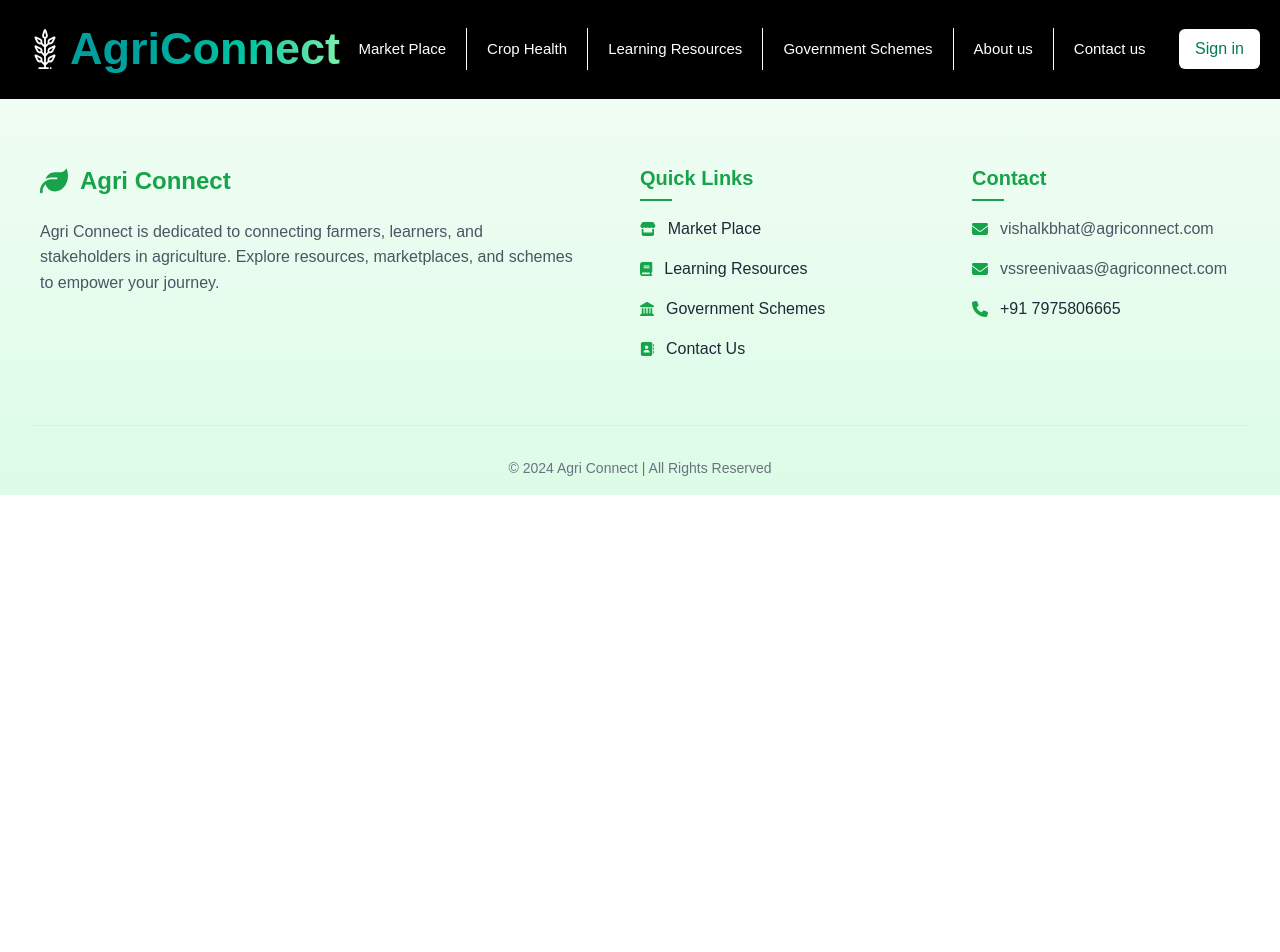
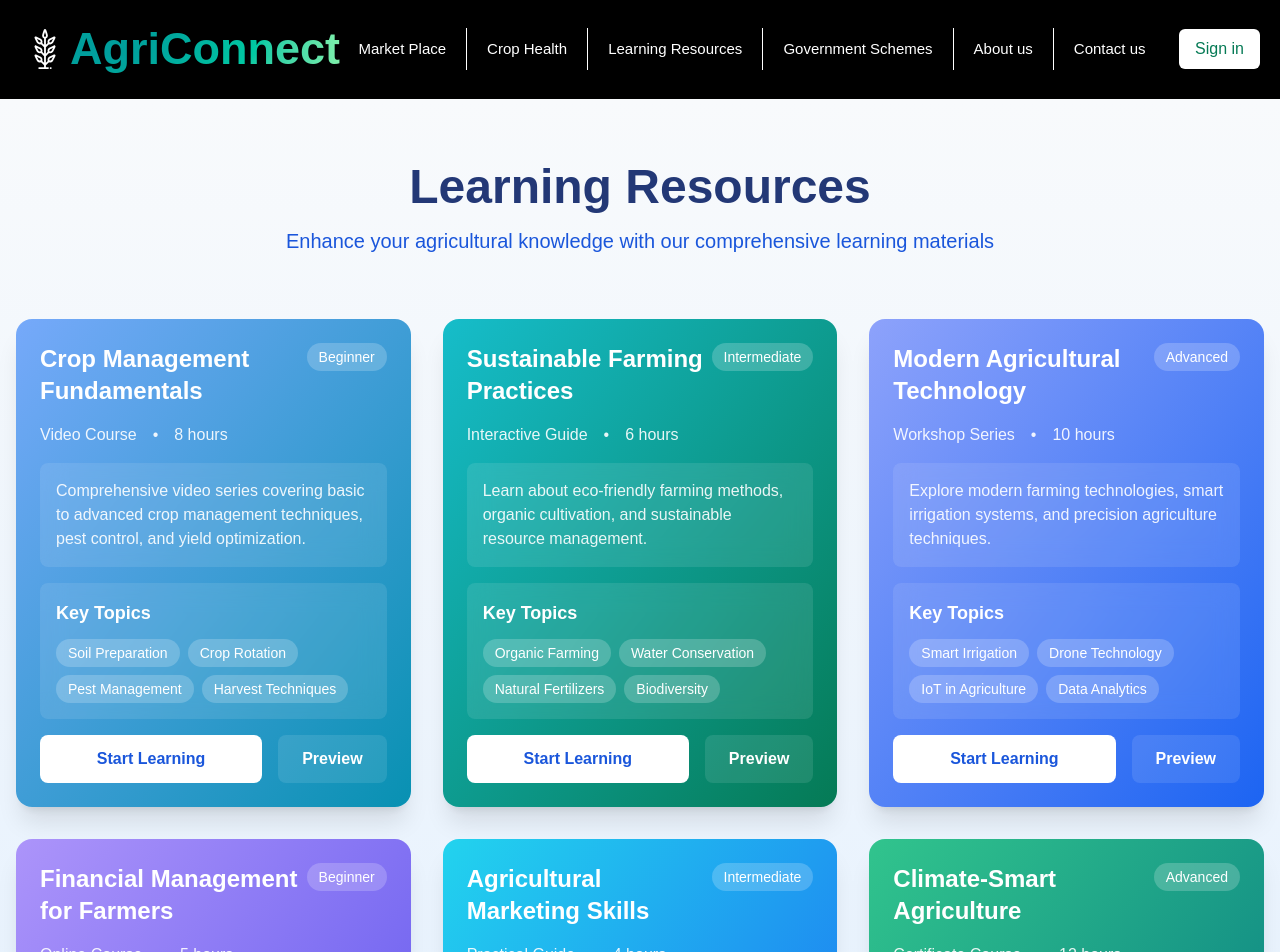
Before and after one commit to VishalBhat07/agri-connect, a React (Vite) app in the folder frontend/: page /learn in a window 1280 px wide. Shown: the top 952 px of the page. Before the commit the page ends 800 px from the top, so only its background shows below. Built offline with nearby package versions, Linux system fonts and the light colour scheme; no server answers; a web font is replaced by a local one.

Commit message:
Added learning resources and government schemes pages (hardcoded)

```diff
--- a/frontend/src/App.jsx
+++ b/frontend/src/App.jsx
@@ -12,6 +12,7 @@ import Login from "./pages/Login/Login";
 import Profile from "./pages/Profile/Profile";
 import FarmerMarket from "./pages/MarketPlace/FarmerMarket";
 import Predictor from "./pages/Prediction/Predictor";
+import LearningResourcesPage from "./pages/Learn/Learn";
 
 function App() {
   return (
@@ -28,6 +29,7 @@ function App() {
           <Route path={"/login"} element={<Login />} />
           <Route path={"/profile"} element={<Profile />} />
           <Route path={"/marketplace"} element={<FarmerMarket />} />
+          <Route path={"/learn"} element={<LearningResourcesPage />} />
           <Route path={"/test"} element={<Predictor />} />
         </Routes>
       </div>
--- a/frontend/src/components/Navbar/Navbar.jsx
+++ b/frontend/src/components/Navbar/Navbar.jsx
@@ -49,7 +49,7 @@ const Navbar = () => {
         <div className="tabs">
           <li onClick={() => navigate("/marketplace")}>Market Place</li>
           <li onClick={() => navigate("/crophealth")}>Crop Health</li>
-          <li>Learning Resources</li>
+          <li onClick={() => navigate("/learn")}>Learning Resources</li>
           <li onClick={() => navigate("/schemes")}>Government Schemes</li>
           <li onClick={() => navigate("/about")}>About us</li>
           <li onClick={() => navigate("/contact")}>Contact us</li>
--- /dev/null
+++ b/frontend/src/pages/Learn/Learn.jsx
@@ -0,0 +1,200 @@
+import React from "react";
+import { motion } from "framer-motion";
+
+const resources = [
+  {
+    title: "Crop Management Fundamentals",
+    type: "Video Course",
+    description:
+      "Comprehensive video series covering basic to advanced crop management techniques, pest control, and yield optimization.",
+    duration: "8 hours",
+    topics: [
+      "Soil Preparation",
+      "Crop Rotation",
+      "Pest Management",
+      "Harvest Techniques",
+    ],
+    level: "Beginner",
+    color: "from-blue-400 to-cyan-600",
+  },
+  {
+    title: "Sustainable Farming Practices",
+    type: "Interactive Guide",
+    description:
+      "Learn about eco-friendly farming methods, organic cultivation, and sustainable resource management.",
+    duration: "6 hours",
+    topics: [
+      "Organic Farming",
+      "Water Conservation",
+      "Natural Fertilizers",
+      "Biodiversity",
+    ],
+    level: "Intermediate",
+    color: "from-teal-400 to-green-600",
+  },
+  {
+    title: "Modern Agricultural Technology",
+    type: "Workshop Series",
+    description:
+      "Explore modern farming technologies, smart irrigation systems, and precision agriculture techniques.",
+    duration: "10 hours",
+    topics: [
+      "Smart Irrigation",
+      "Drone Technology",
+      "IoT in Agriculture",
+      "Data Analytics",
+    ],
+    level: "Advanced",
+    color: "from-indigo-400 to-blue-600",
+  },
+  {
+    title: "Financial Management for Farmers",
+    type: "Online Course",
+    description:
+      "Master financial planning, budgeting, and risk management specifically tailored for agricultural businesses.",
+    duration: "5 hours",
+    topics: [
+      "Budgeting",
+      "Risk Management",
+      "Credit Planning",
+      "Market Analysis",
+    ],
+    level: "Beginner",
+    color: "from-purple-400 to-indigo-600",
+  },
+  {
+    title: "Agricultural Marketing Skills",
+    type: "Practical Guide",
+    description:
+      "Learn effective marketing strategies for agricultural products and direct-to-consumer sales techniques.",
+    duration: "4 hours",
+    topics: [
+      "Market Research",
+      "Digital Marketing",
+      "Value Chain",
+      "Pricing Strategies",
+    ],
+    level: "Intermediate",
+    color: "from-cyan-400 to-blue-600",
+  },
+  {
+    title: "Climate-Smart Agriculture",
+    type: "Certificate Course",
+    description:
+      "Understanding climate change impacts on agriculture and adaptation strategies for sustainable farming.",
+    duration: "12 hours",
+    topics: [
+      "Climate Adaptation",
+      "Resilient Crops",
+      "Weather Monitoring",
+      "Risk Mitigation",
+    ],
+    level: "Advanced",
+    color: "from-green-400 to-teal-600",
+  },
+];
+
+const ResourceCard = ({ resource, index }) => {
+  return (
+    <motion.div
+      initial={{ opacity: 0, y: 20 }}
+      animate={{ opacity: 1, y: 0 }}
+      transition={{ delay: index * 0.1 }}
+      whileHover={{ scale: 1.02, rotateY: 5, z: 50 }}
+      className="w-full"
+    >
+      <div className="h-full rounded-2xl shadow-xl overflow-hidden transform-gpu">
+        <div className={`p-6 h-full bg-gradient-to-br ${resource.color}`}>
+          <motion.div
+            initial={{ y: 20, opacity: 0 }}
+            animate={{ y: 0, opacity: 1 }}
+            transition={{ delay: index * 0.2 }}
+            className="space-y-4"
+          >
+            <div className="flex justify-between items-start mb-4">
+              <h2 className="text-2xl font-bold text-white">
+                {resource.title}
+              </h2>
+              <span className="px-3 py-1 bg-white/20 rounded-full text-white text-sm">
+                {resource.level}
+              </span>
+            </div>
+
+            <div className="flex items-center space-x-4 text-white/90">
+              <span>{resource.type}</span>
+              <span>•</span>
+              <span>{resource.duration}</span>
+            </div>
+
+            <div className="bg-white/10 backdrop-blur-md rounded-lg p-4 mt-4">
+              <p className="text-white/90">{resource.description}</p>
+            </div>
+
+            <div className="bg-white/10 backdrop-blur-md rounded-lg p-4">
+              <h3 className="text-lg font-semibold text-white mb-3">
+                Key Topics
+              </h3>
+              <div className="flex flex-wrap gap-2">
+                {resource.topics.map((topic, i) => (
+                  <span
+                    key={i}
+                    className="px-3 py-1 bg-white/20 rounded-full text-white text-sm"
+                  >
+                    {topic}
+                  </span>
+                ))}
+              </div>
+            </div>
+
+            <div className="flex space-x-4 mt-6">
+              <motion.button
+                whileHover={{ scale: 1.05 }}
+                whileTap={{ scale: 0.95 }}
+                className="flex-1 px-6 py-3 bg-white text-blue-700 rounded-lg font-semibold hover:bg-blue-50 transition-colors"
+              >
+                Start Learning
+              </motion.button>
+              <motion.button
+                whileHover={{ scale: 1.05 }}
+                whileTap={{ scale: 0.95 }}
+                className="px-6 py-3 bg-white/10 text-white rounded-lg font-semibold hover:bg-white/20 transition-colors"
+              >
+                Preview
+              </motion.button>
+            </div>
+          </motion.div>
+        </div>
+      </div>
+    </motion.div>
+  );
+};
+
+const LearningResourcesPage = () => {
+  return (
+    <div className="min-h-screen bg-gradient-to-b from-slate-50 to-blue-100 py-16 px-4">
+      <motion.div
+        initial={{ opacity: 0, y: -20 }}
+        animate={{ opacity: 1, y: 0 }}
+        className="max-w-7xl mx-auto"
+      >
+        <div className="text-center mb-16">
+          <h1 className="text-5xl font-bold text-blue-900 mb-4">
+            Learning Resources
+          </h1>
+          <p className="text-xl text-blue-700">
+            Enhance your agricultural knowledge with our comprehensive learning
+            materials
+          </p>
+        </div>
+
+        <div className="grid grid-cols-1 md:grid-cols-2 lg:grid-cols-3 gap-8">
+          {resources.map((resource, index) => (
+            <ResourceCard key={index} resource={resource} index={index} />
+          ))}
+        </div>
+      </motion.div>
+    </div>
+  );
+};
+
+export default LearningResourcesPage;
--- a/frontend/src/pages/Schemes/Schemes.jsx
+++ b/frontend/src/pages/Schemes/Schemes.jsx
@@ -1,14 +1,6 @@
-import React, { useState } from "react";
-import { FontAwesomeIcon } from "@fortawesome/react-fontawesome";
-import {
-  faInfoCircle,
-  faClipboardList,
-  faHandHoldingUsd,
-  faChevronDown,
-  faChevronUp,
-} from "@fortawesome/free-solid-svg-icons";
+import React from "react";
+import { motion } from "framer-motion";
 
-// Hardcoded data for government schemes
 const schemes = [
   {
     name: "Pradhan Mantri Kisan Samman Nidhi (PM-KISAN)",
@@ -18,27 +10,27 @@ const schemes = [
       "Small and marginal farmers who own cultivable land of up to 2 hectares.",
     benefits:
       "₹6,000 annually, paid in three equal installments, directly to the bank account of the farmer.",
-    icon: faHandHoldingUsd,
+    color: "from-green-400 to-emerald-600",
   },
   {
-    name: "National Mission on Agricultural Extension and Technology (NMAET)",
+    name: "National Mission on Agricultural Extension and Technology",
     description:
       "Focuses on improving the productivity and income of farmers through various agricultural extension services.",
     eligibility:
       "Farmers, particularly those in underserved areas, requiring capacity building in farming techniques.",
     benefits:
       "Training on advanced farming techniques, provision of subsidies for adopting new technologies.",
-    icon: faClipboardList,
+    color: "from-teal-400 to-green-600",
   },
   {
-    name: "Fasal Bima Yojana (Crop Insurance Scheme)",
+    name: "Fasal Bima Yojana",
     description:
       "Provides insurance coverage to farmers for losses due to natural calamities or pests affecting crops.",
     eligibility:
       "Farmers growing notified crops, with insurance premiums based on the type of crop and geographical area.",
     benefits:
       "Coverage for crop losses, with a minimal premium contribution from the farmer, especially in disaster-hit areas.",
-    icon: faInfoCircle,
+    color: "from-emerald-400 to-teal-600",
   },
   {
     name: "Soil Health Management Scheme",
@@ -48,102 +40,107 @@ const schemes = [
       "Farmers across the country, especially those with soil degradation issues.",
     benefits:
       "Free soil testing and recommendations on crop rotation, fertilizers, and other practices to improve soil health.",
-    icon: faClipboardList,
+    color: "from-green-500 to-emerald-700",
   },
   {
-    name: "Pradhan Mantri Fasal Bima Yojana (PMFBY)",
+    name: "Pradhan Mantri Fasal Bima Yojana",
     description:
       "Provides insurance coverage for farmers against crop loss due to natural calamities.",
     eligibility: "All farmers growing notified crops are eligible.",
     benefits:
       "Premium coverage for crops, reduced premiums for farmers in disaster-prone areas.",
-    icon: faHandHoldingUsd,
+    color: "from-teal-500 to-green-700",
   },
   {
-    name: "Rashtriya Krishi Vikas Yojana (RKVY)",
+    name: "Rashtriya Krishi Vikas Yojana",
     description:
       "Focuses on enhancing farm productivity through integrated development and investment.",
     eligibility:
       "State governments are the primary beneficiaries. Farmers can indirectly benefit.",
     benefits:
       "Infrastructure development, technology upgrades, and more accessible resources for farmers.",
-    icon: faInfoCircle,
+    color: "from-emerald-500 to-teal-700",
   },
 ];
 
-function Schemes() {
-  const [expandedScheme, setExpandedScheme] = useState(null);
+const SchemeCard = ({ scheme, index }) => {
+  return (
+    <motion.div
+      initial={{ opacity: 0, y: 20 }}
+      animate={{ opacity: 1, y: 0 }}
+      transition={{ delay: index * 0.1 }}
+      whileHover={{ scale: 1.02, rotateY: 5, z: 50 }}
+      className="w-full"
+    >
+      <div className="h-full rounded-2xl shadow-xl overflow-hidden transform-gpu">
+        <div className={`p-6 h-full bg-gradient-to-br ${scheme.color}`}>
+          <motion.div
+            initial={{ y: 20, opacity: 0 }}
+            animate={{ y: 0, opacity: 1 }}
+            transition={{ delay: index * 0.2 }}
+            className="space-y-4"
+          >
+            <h2 className="text-2xl font-bold text-white mb-4">
+              {scheme.name}
+            </h2>
 
-  const toggleSchemeDetails = (index) => {
-    setExpandedScheme(expandedScheme === index ? null : index);
-  };
-
-  return (
-    <div className="min-h-[85vh] p-8 bg-green-100 w-full mx-auto">
-      <div className="max-w-4xl mx-auto">
-        <div className="text-4xl font-extrabold text-gray-800 mb-8 text-center">
-          Government Schemes for Farmers
-        </div>
-        <div className="space-y-6">
-          {schemes.map((scheme, index) => (
-            <div
-              key={index}
-              className="bg-white rounded-xl shadow-lg hover:shadow-2xl transition-all duration-300 ease-in-out overflow-hidden"
-            >
-              <div
-                onClick={() => toggleSchemeDetails(index)}
-                className="flex items-center justify-between p-6 cursor-pointer hover:bg-green-50 transition"
-              >
-                <div className="flex items-center space-x-4">
-                  <FontAwesomeIcon
-                    icon={scheme.icon}
-                    className="text-3xl text-green-600"
-                  />
-                  <h2 className="text-2xl font-semibold text-green-700">
-                    {scheme.name}
-                  </h2>
-                </div>
-                <FontAwesomeIcon
-                  icon={expandedScheme === index ? faChevronUp : faChevronDown}
-                  className="text-green-600"
-                />
+            <div className="space-y-6">
+              <div className="bg-white/10 backdrop-blur-md rounded-lg p-4">
+                <h3 className="text-lg font-semibold text-white mb-2">
+                  Description
+                </h3>
+                <p className="text-white/90">{scheme.description}</p>
               </div>
 
-              {expandedScheme === index && (
-                <div className="p-6 bg-green-50 border-t-2 border-green-200 animate-fade-in">
-                  <div className="space-y-4">
-                    <div>
-                      <h3 className="font-bold text-lg text-green-800 mb-2">
-                        Description
-                      </h3>
-                      <p className="text-gray-700">{scheme.description}</p>
-                    </div>
-                    <div>
-                      <h3 className="font-bold text-lg text-green-800 mb-2">
-                        Eligibility
-                      </h3>
-                      <p className="text-gray-700">{scheme.eligibility}</p>
-                    </div>
-                    <div>
-                      <h3 className="font-bold text-lg text-green-800 mb-2">
-                        Benefits
-                      </h3>
-                      <p className="text-gray-700">{scheme.benefits}</p>
-                    </div>
-                  </div>
-                  <div className="mt-6 text-center">
-                    <button className="px-6 py-2 bg-green-600 text-white rounded-md hover:bg-green-700 transition">
-                      Apply Now
-                    </button>
-                  </div>
-                </div>
-              )}
+              <div className="bg-white/10 backdrop-blur-md rounded-lg p-4">
+                <h3 className="text-lg font-semibold text-white mb-2">
+                  Eligibility
+                </h3>
+                <p className="text-white/90">{scheme.eligibility}</p>
+              </div>
+
+              <div className="bg-white/10 backdrop-blur-md rounded-lg p-4">
+                <h3 className="text-lg font-semibold text-white mb-2">
+                  Benefits
+                </h3>
+                <p className="text-white/90">{scheme.benefits}</p>
+              </div>
             </div>
+
+            <motion.button
+              whileHover={{ scale: 1.05 }}
+              whileTap={{ scale: 0.95 }}
+              className="w-full mt-6 px-6 py-3 bg-white text-green-700 rounded-lg font-semibold hover:bg-green-50 transition-colors"
+            >
+              Apply Now
+            </motion.button>
+          </motion.div>
+        </div>
+      </div>
+    </motion.div>
+  );
+};
+
+const SchemesPage = () => {
+  return (
+    <div className="min-h-screen bg-gradient-to-b from-green-50 to-emerald-100 py-16 px-4">
+      <motion.div
+        initial={{ opacity: 0, y: -20 }}
+        animate={{ opacity: 1, y: 0 }}
+        className="max-w-7xl mx-auto"
+      >
+        <h1 className="text-5xl font-bold text-center text-green-800 mb-16">
+          Government Schemes for Farmers
+        </h1>
+
+        <div className="grid grid-cols-1 md:grid-cols-2 lg:grid-cols-3 gap-8">
+          {schemes.map((scheme, index) => (
+            <SchemeCard key={index} scheme={scheme} index={index} />
           ))}
         </div>
-      </div>
+      </motion.div>
     </div>
   );
-}
+};
 
-export default Schemes;
+export default SchemesPage;
```
